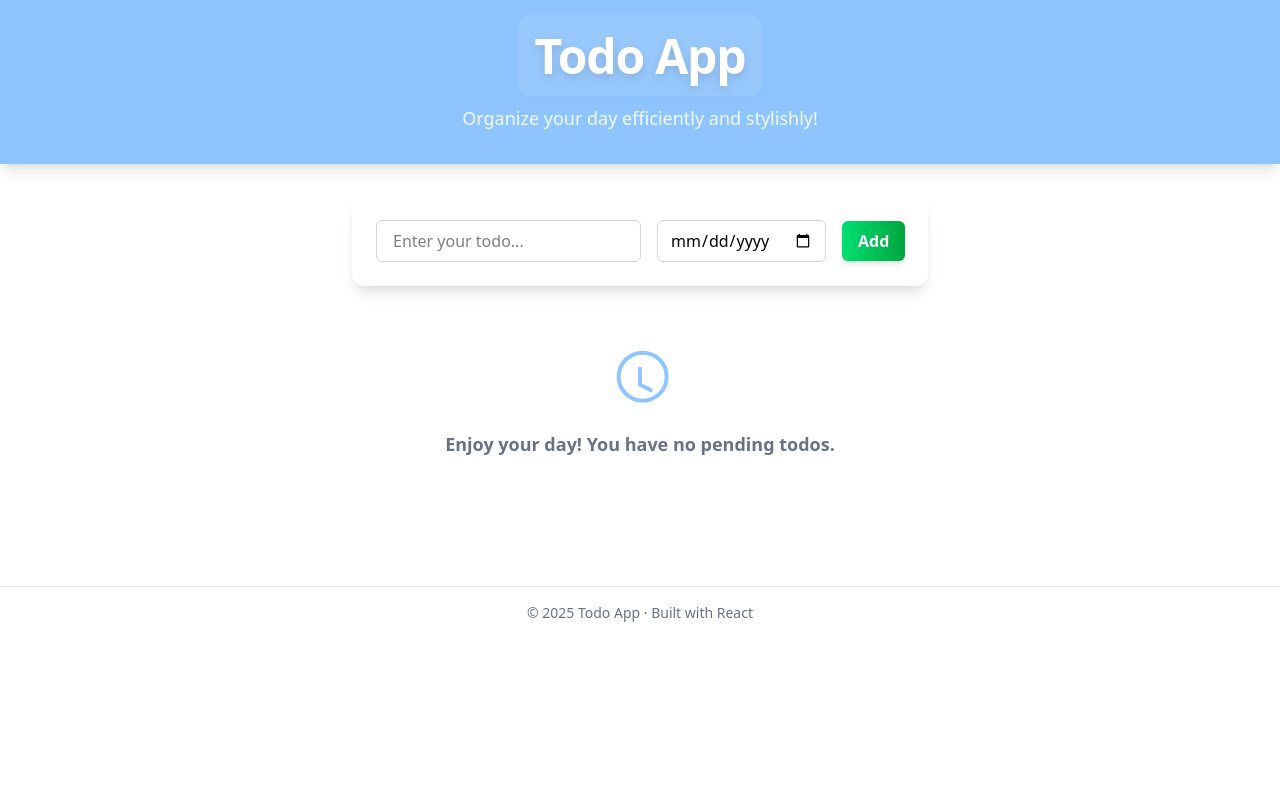
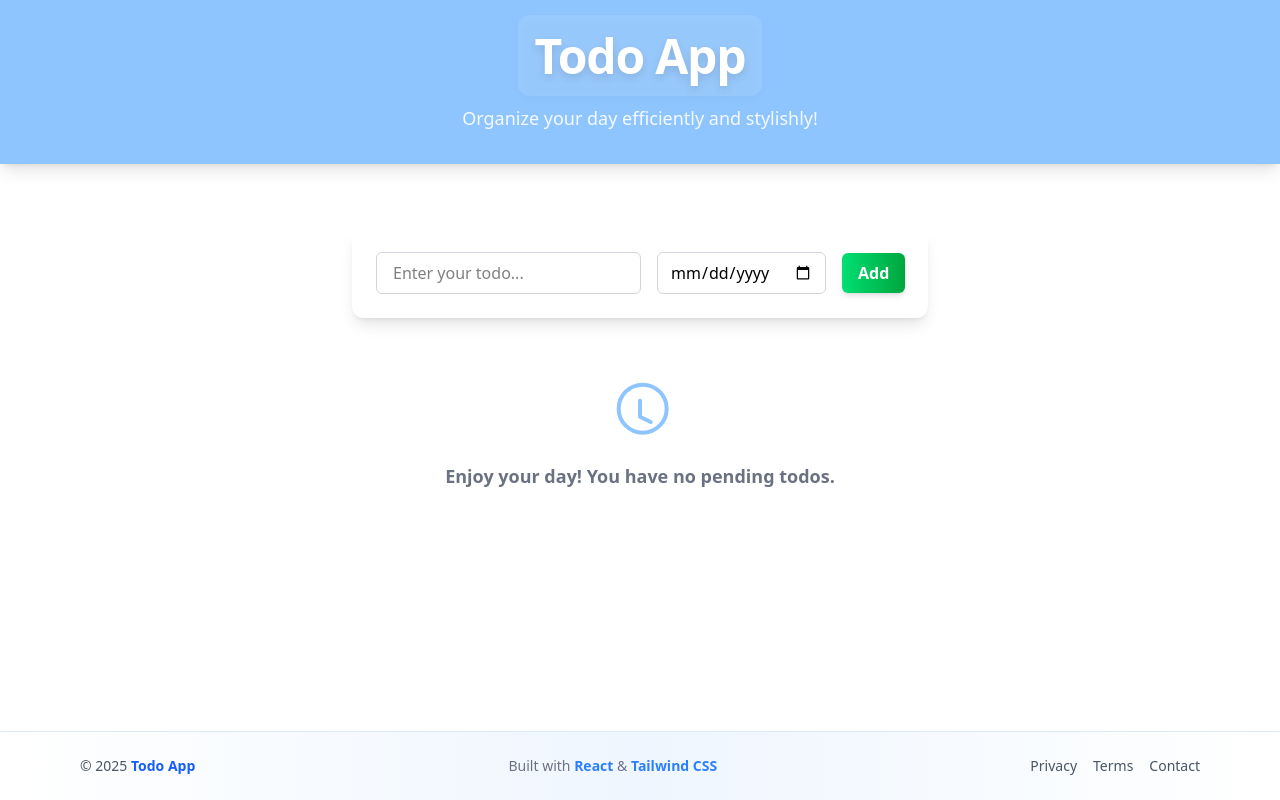
Before and after one commit to Aman2979/Todoapp, a React (Vite) app in the folder Frontend/: page / in a window 1280 px wide. Built offline with nearby package versions, Linux system fonts and the light colour scheme; no server answers.

Commit message:
Add footer

```diff
--- a/Frontend/src/App.jsx
+++ b/Frontend/src/App.jsx
@@ -1,20 +1,28 @@
 import AddTodo from "./components/AddTodo";
 import AppName from "./components/AppName";
-import Footer from "./components/Footer";
 import LoadItems from "./components/LoadItems";
 import TodoItems from "./components/TodoItems";
+import Footer from "./components/Footer";
 import { TodoItemsProvider } from "./store/TodoItemsContext";
 
 function App() {
   return (
     <TodoItemsProvider>
-      <center>
-        <AppName />
-        <AddTodo />
-        <LoadItems />
-        <TodoItems />
-      </center>
-      <Footer />
+      {/* Page Wrapper */}
+      <div className="min-h-screen flex flex-col">
+
+        {/* Main Content */}
+        <main className="flex-1 flex flex-col items-center">
+          <AppName />
+          <AddTodo />
+          <LoadItems />
+          <TodoItems />
+        </main>
+
+        {/* Footer always at bottom */}
+        <Footer />
+
+      </div>
     </TodoItemsProvider>
   );
 }
--- a/Frontend/src/components/Footer.jsx
+++ b/Frontend/src/components/Footer.jsx
@@ -1,7 +1,33 @@
 const Footer = () => {
   return (
-    <footer className="w-full mt-16 py-4 border-t border-gray-200 text-center text-sm text-gray-500">
-      © 2025 Todo App · Built with React
+    <footer className="w-full mt-16 border-t border-blue-100 bg-gradient-to-r from-white via-blue-50 to-white">
+      <div className="max-w-6xl mx-auto px-4 py-6 flex flex-col sm:flex-row items-center justify-between gap-3 text-sm text-gray-600">
+
+        {/* Left */}
+        <p className="font-medium">
+          © 2025 <span className="text-blue-600 font-semibold">Todo App</span>
+        </p>
+
+        {/* Center */}
+        <p className="text-xs sm:text-sm text-gray-500">
+          Built with <span className="text-blue-500 font-semibold">React</span> &{" "}
+          <span className="text-blue-500 font-semibold">Tailwind CSS</span>
+        </p>
+
+        {/* Right (dummy links) */}
+        <div className="flex items-center gap-4">
+          <span className="cursor-pointer hover:text-blue-500 transition">
+            Privacy
+          </span>
+          <span className="cursor-pointer hover:text-blue-500 transition">
+            Terms
+          </span>
+          <span className="cursor-pointer hover:text-blue-500 transition">
+            Contact
+          </span>
+        </div>
+
+      </div>
     </footer>
   );
 };
--- a/Frontend/src/components/TodoItem.jsx
+++ b/Frontend/src/components/TodoItem.jsx
@@ -45,45 +45,35 @@ const TodoItem = ({ id, todoText, todoDate, completed }) => {
   };
 
   return (
-    <div className="w-full max-w-2xl mx-auto my-4 px-3">
-      <div
-        className="flex flex-col gap-4 sm:flex-row sm:items-center sm:justify-between
-                  p-4 sm:p-5 rounded-xl border border-blue-100
-                  bg-white shadow-sm hover:shadow-md transition-all duration-300"
-      >
-        {/* Left Section */}
-        <div className="flex items-start gap-4 flex-1 min-w-0">
-          {/* Checkbox */}
+    <div className="w-full max-w-xl mx-auto flex flex-col sm:flex-row items-center justify-between gap-4 p-6 my-6 bg-gradient-to-r from-white via-blue-50 to-white rounded-2xl shadow-lg hover:shadow-xl transition-all duration-300 border border-blue-100">
+      <div className="flex flex-row items-start w-full flex-1 min-w-0">
+        <div className="flex-shrink-0 flex items-center mr-4 mt-2 sm:mt-0">
           <input
             checked={isComplete}
             onChange={toggleCheckbox}
             type="checkbox"
-            className="mt-1 h-5 w-5 accent-blue-500 rounded border-gray-300
-                   focus:ring-2 focus:ring-blue-400 cursor-pointer"
+            className="h-6 w-6 mt-4 accent-blue-500 border-2 border-blue-300 rounded-md transition-all duration-200 focus:ring-2 focus:ring-blue-400 shadow checked:border-blue-500"
             aria-label={isComplete ? "Mark as incomplete" : "Mark as complete"}
           />
-
-          {/* Text */}
+        </div>
         <div
-            className={`flex-1 min-w-0 transition-colors duration-200 ${
+          className={`flex-1 min-w-0 transition-all duration-200 ${
             isComplete ? "line-through text-gray-400" : "text-gray-900"
           }`}
         >
           <p
-              className="text-sm sm:text-base font-medium break-words"
+            className="text-base sm:text-lg font-semibold break-words whitespace-pre-line"
             title={todoText}
           >
             {todoText}
           </p>
-
-            <p className="text-xs text-blue-500 mt-1">{formatedDate}</p>
+          <p className="text-xs sm:text-sm text-blue-500 mt-1 italic">
+            {formatedDate}
+          </p>
         </div>
       </div>
-
-        {/* Right Section */}
-        <div className="flex justify-end sm:justify-start">
+      <div className="w-full sm:w-auto mt-3 sm:mt-0 flex-shrink-0 flex justify-end">
         <Button btnType="danger" btnText="Delete" handler={deleteHandler} />
-        </div>
       </div>
     </div>
   );
```
Lines whose indentation alone changed are shown as unchanged.
